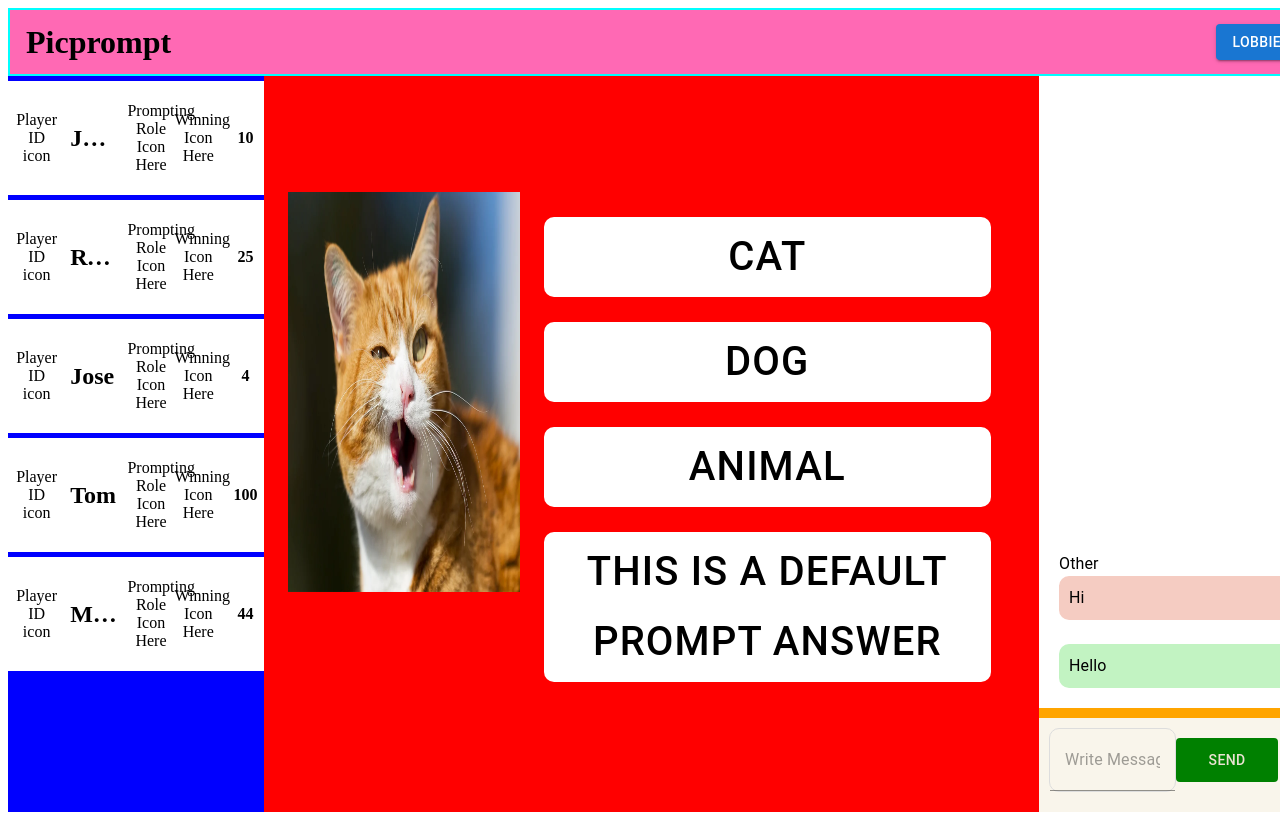
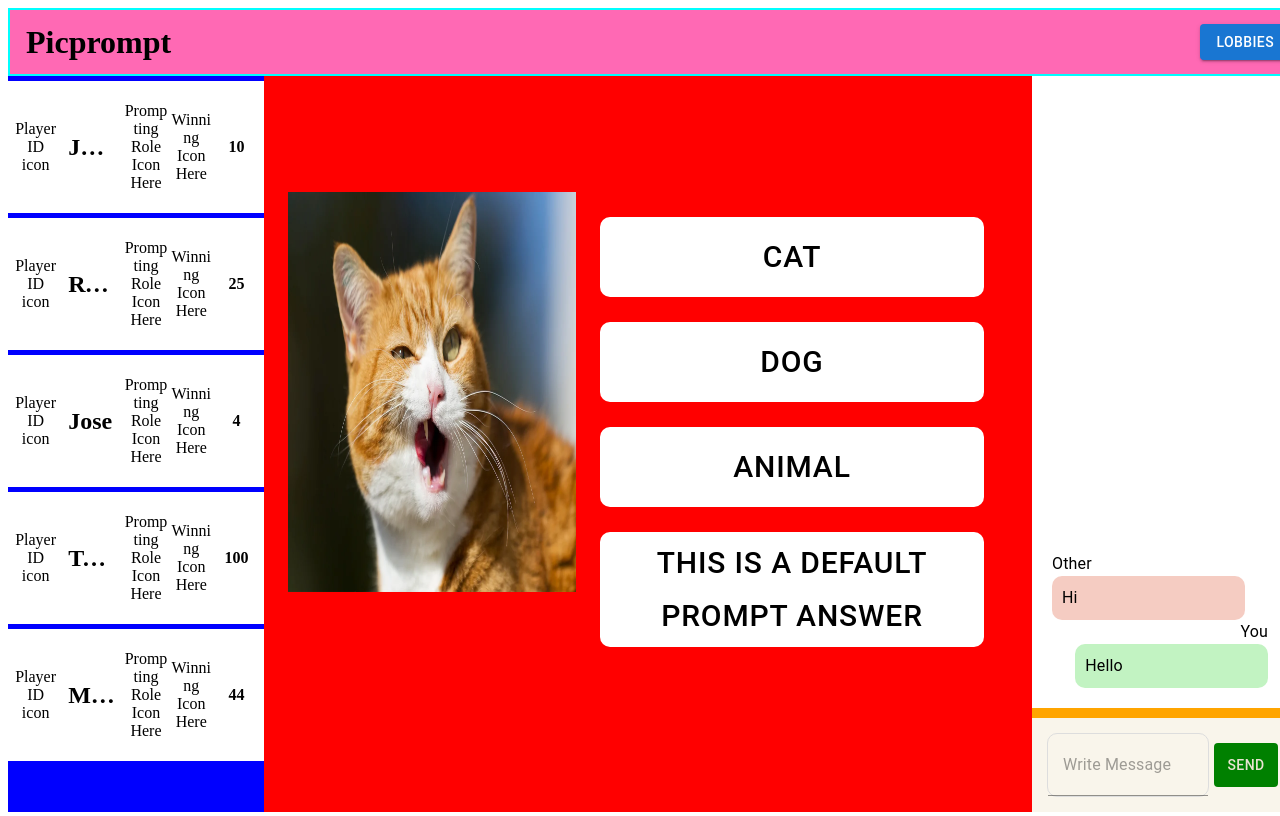
Before and after one commit to dohnnie/se-project, a React (Vite) app in the folder frontend/: page /game in a window 1280 px wide. Shown: the top 816 px of the page. Built offline with nearby package versions, Linux system fonts and the light colour scheme; no server answers.

Commit message:
Additional Styling
Further addressing of styling.
Did no find the issue with horizontal overflow, but did reduce the overflow.
Probably causes being the mixing of vw/vh with the constant px.

```diff
--- a/frontend/src/components/ChatBody.tsx
+++ b/frontend/src/components/ChatBody.tsx
@@ -6,14 +6,14 @@ const ChatBody = () => {
 
     return (
         <Box sx={{
+            display: 'flex',
+            flexDirection: 'column-reverse',
+            maxwidth: '20vw',
+            height: '80vh',
             mb: '10px',
-            width: '100%',
-            height: '80vh',
             bgcolor: '#fff',
             padding: '20px',
             overflowY: 'scroll',
-            display: 'flex',
-            flexDirection: 'column-reverse'
         }}>
             <ClientMessage />
             <Message />
--- a/frontend/src/components/ChatFooter.tsx
+++ b/frontend/src/components/ChatFooter.tsx
@@ -14,15 +14,16 @@ const ChatFooter = () => {
             sx={{
                 p: '10px',
                 bgcolor: '#f9f5eb',
-                height: '10vh'
+                height: '10vh',
+                maxWidth: "20vw",
             }}>
             <Box component='form'>
                 <FormControl
                     sx={{
+                        display: 'flex',
+                        flexDirection: 'row',
                         width: '100%',
                         height: '100%',
-                        display: 'flex',
-                        flexDirection: 'row',
                         alignItems: 'center',
                         justifyContent: 'space-between'
                     }}>
@@ -33,16 +34,16 @@ const ChatFooter = () => {
                         onChange={(e) => setMessage(e.target.value)}
                         sx={{
                             width: '80%',
-                            height: '100%',
                             borderRadius: '10px',
                             border: '1px solid #ddd',
                             outline: 'none',
-                            p: '15px'
+                            p: '15px',
+                            margin: "5px",
                         }}
                     />
                     <Button
                         sx={{
-                            width: '150px',
+                            width: '20%',
                             bgcolor: 'green',
                             p: '10px',
                             border: 'none',
--- a/frontend/src/components/ClientMessage.tsx
+++ b/frontend/src/components/ClientMessage.tsx
@@ -11,7 +11,7 @@ const ClientMessage = () => {
                 }}>You</Typography>
             <Box sx={{
                 bgcolor: '#c2f3c2',
-                maxWidth: '300px',
+                maxWidth: '80%',
                 p: '10px',
                 borderRadius: '10px',
                 marginLeft: 'auto',
--- a/frontend/src/components/GameArea.tsx
+++ b/frontend/src/components/GameArea.tsx
@@ -18,6 +18,7 @@ const GameArea = ({ status = 2 }) => {
         <Box sx={{
             display: 'flex',
             flexDirection: 'column',
+            maxWidth: "60vw"
         }}>
             {(status === 0) ? (
                 <Typography sx={{ fontSize: '75px' }}>Waiting for Players</Typography>
--- a/frontend/src/components/GamePage.tsx
+++ b/frontend/src/components/GamePage.tsx
@@ -35,7 +35,7 @@ const GamePage = ({ socket, status = 4 }) => {
             sx={{
                 bgcolor: 'black',
                 maxHeight: '100vh',
-                maxWidth: '100%',
+                maxWidth: '100vw',
                 display: "flex",
                 flexDirection: "column",
             }}>
@@ -43,7 +43,7 @@ const GamePage = ({ socket, status = 4 }) => {
                 sx={{
                     bgcolor: 'hotpink',
                     minHeight: '8vh',
-                    minWidth: '100vw',
+                    minWidth: '100%',
                     border: 2,
                     borderColor: 'cyan',
                     display: 'flex',
@@ -63,18 +63,18 @@ const GamePage = ({ socket, status = 4 }) => {
             </Box>
             <Box // main wrapper
                 sx={{
+                    display: "flex",
+                    flexDirection: "row",
                     minHeight: '92vh',
                     minWidth: '100vw',
-                    display: "flex",
-                    flexDirection: "row"
+                    maxWidth: "100vw",
                 }}>
                 <Box // player cards sidebar
                     sx={{
                         bgcolor: 'blue',
                         minHeight: '92vh',
-                        minWidth: '10%',
+                        minWidth: '20vw',
                         maxWidth: "20%",
-                        overflowY: "auto"
                     }}
                 >
                     {playerList.map(player =>
@@ -84,10 +84,9 @@ const GamePage = ({ socket, status = 4 }) => {
                     sx={{
                         bgcolor: 'red',
                         minHeight: '92vh',
-                        minWidth: '60%',
+                        minWidth: '60vw',
+                        maxWidth: "60%",
                         flexGrow: 1,
-                        display: "flex",
-                        flexDirection: "column",
                         justifyConent: "center",
                         alignItems: "center",
                         padding: "16px"
@@ -97,13 +96,13 @@ const GamePage = ({ socket, status = 4 }) => {
                 </Container>
                 <Box // chatbox sidebar
                     sx={{
-                        bgcolor: 'orange',
-                        minHeight: '92vh',
-                        minWidth: "15%",
                         display: "flex",
                         flexDirection: "column",
+                        minHeight: '92vh',
+                        minWidth: "20vw",
+                        maxWidth: "20%",
+                        bgcolor: 'orange',
                         justifyContent: "space-between",
-                        overflowY: "hidden",
                     }}
                 >
                     <ChatBody />
--- a/frontend/src/components/Message.tsx
+++ b/frontend/src/components/Message.tsx
@@ -6,7 +6,7 @@ const Message = () => {
             <Typography component='p'>Other</Typography>
             <Box sx={{
                 bgcolor: '#f5ccc2',
-                width: '300px',
+                width: '80%',
                 p: '10px',
                 borderRadius: '10px',
                 fontSize: '15px',
--- a/frontend/src/components/PlayerCard.tsx
+++ b/frontend/src/components/PlayerCard.tsx
@@ -12,48 +12,44 @@ const PlayerCard = ({ player }) => {
             alignItems: "center",
             justifyContent: "space-between",
             bgcolor: 'white',
-            maxHeight: '25vh',
-            maxWidth: '100vw',
-            width: "100%",
-            padding: "10px",
-            overflow: "hidden",
-            flexWrap: "wrap", // Allows wrapping to mitigate overflow
+            overflowWrap: "break-word",
             my: '5px',
-            p: '5px'
+            p: '5px',
+            maxWidth: "20vw"
         }}>
             <p
             style={{
-                flex: "1 1 0", // text shrinks instead of overflowing
+                flex: "1 1 0",
                 minWidth: "0",
-                textAlign: "center"
+                textAlign: "center",
             }}>Player ID icon</p>
             <h2
             style={{
                 margin: "0 10px",
                 flex: "1 1 0",
                 minWidth: "0",
-                whiteSpace: "nowrap", // prevents breaking words mid-letter
+                whiteSpace: "nowrap",
                 overflow: "hidden",
-                textOverflow: "ellipsis" // If the name is very long, overflow gets "..."
+                textOverflow: "ellipsis",
             }}>{name}</h2>
             <p
             style={{
                 flex: "1 1 0",
                 minWidth: "0",
-                textAlign: "center"
+                textAlign: "center",
             }}>Prompting Role Icon Here</p>
             <p
             style={{
                 flex: "1 1 0",
                 minWidth: "0",
-                textAlign: "center"
+                textAlign: "center",
             }}>Winning Icon Here</p>
             <p
             style={{
                 flex: "1 1 0",
                 fontWeight: "bold",
                 minWidth: "0",
-                textAlign: "center"
+                textAlign: "center",
             }}>{points}</p>
         </Box>
     );
--- a/frontend/src/components/VotingArea.tsx
+++ b/frontend/src/components/VotingArea.tsx
@@ -12,7 +12,11 @@ const Prompts = ({ prompt }) => {
             minHeight: '10vh',
             minWidth: '50%',
         }}>
-            <Button sx={{ fontSize: '40px', p: '5px', color: 'black' }}>{prompt}</Button>
+            <Button sx={{
+                fontSize: '30px',
+                p: '5px',
+                color: 'black',
+            }}>{prompt}</Button>
         </Box>
     );
 }
@@ -20,15 +24,17 @@ const Prompts = ({ prompt }) => {
 const VotingArea = ({ prompts }) => {
     return (
         <Box sx={{
+            display: 'flex',
             flexDirection: 'row',
-            display: 'flex',
+            justifyContent: "center",
+            maxWidth: "60vw",
             my: '100px'
         }}>
             <Box sx={{
                 borderRadius: '10px',
                 bgcolor: 'gold',
                 height: '50vh',
-                width: '50%',
+                maxWidth: '40%',
             }}>
                 <img src="../../public/cat.webp"
                     alt="Image of a cat licking its cheek"
@@ -39,7 +45,7 @@ const VotingArea = ({ prompts }) => {
             <Box sx={{
                 display: 'flex',
                 flexDirection: 'column',
-                minWidth: '50%',
+                maxWidth: '60%',
                 minHeight: '50vh',
             }}>
                 <Container>
```
Also changed, not shown: 1 other file (tests, documents, lock files or other folders).
